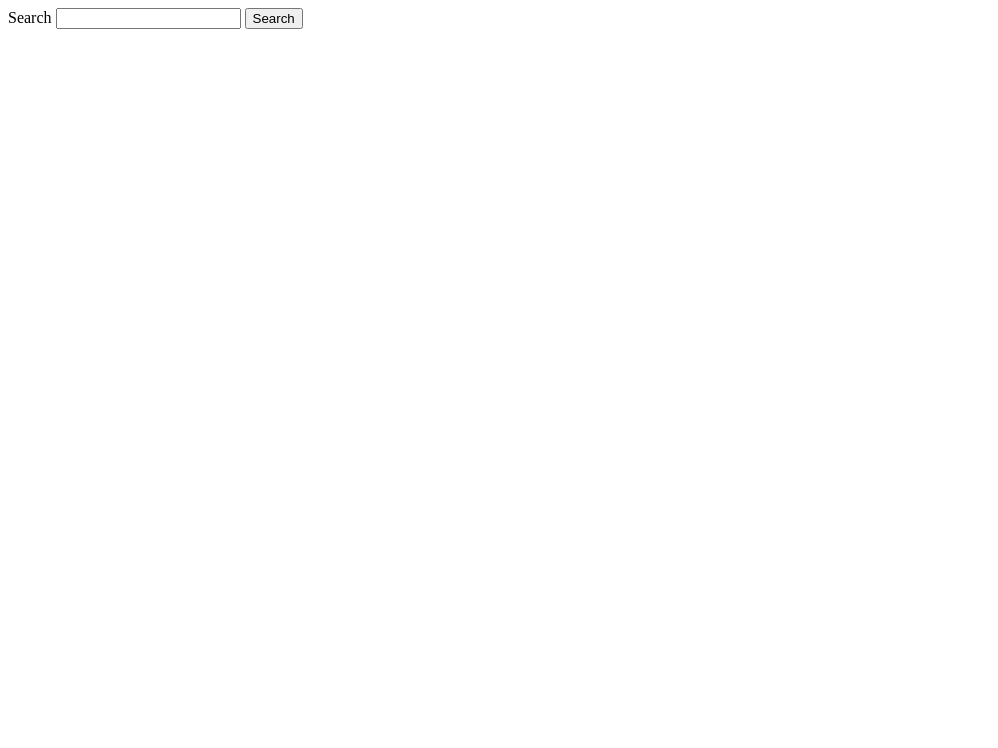
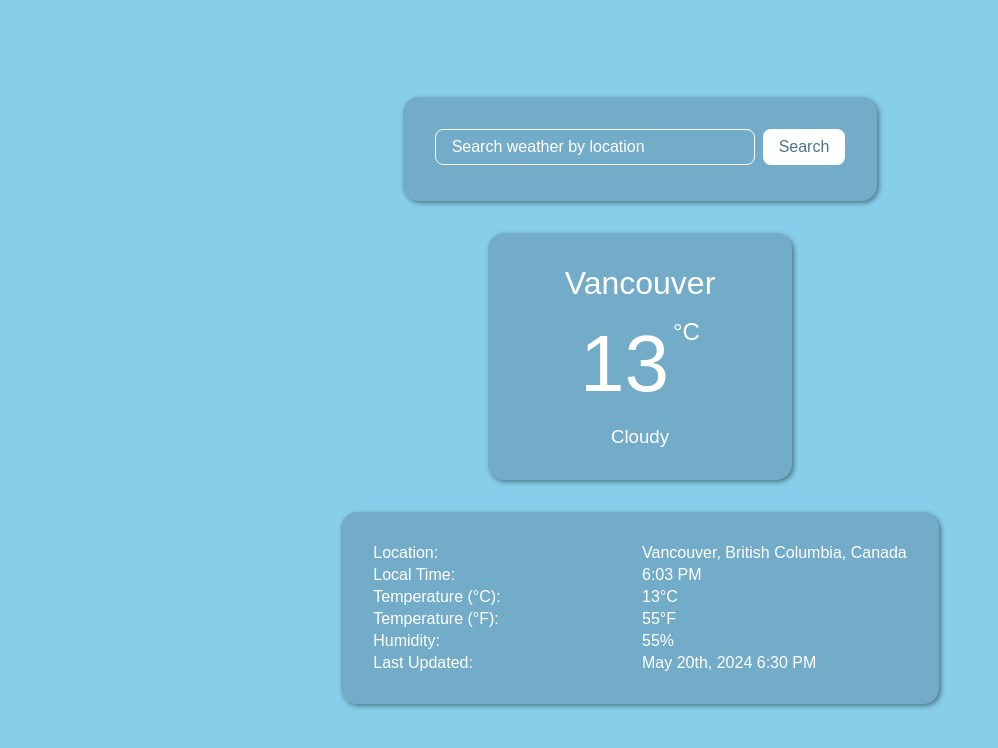
Before and after one commit to brandonwilletts/weather-app, a website built with webpack: page src/index.html in a window 1280 px wide. Shown: the whole page, without its empty margins (0-998 px from the left). Built offline with nearby package versions, Linux system fonts and the light colour scheme.

Commit message:
CSS styling

```diff
--- a/src/index.html
+++ b/src/index.html
@@ -6,13 +6,36 @@
     <title>Weather App</title>
   </head>
   <body>
+    <form action="#" method="get">
+      <div class="search-container">
+        <input
+          type="search"
+          name="search"
+          id="search"
+          placeholder="Search weather by location"
+        />
+        <button type="submit">Search</button>
+      </div>
+      <span class="error"></span>
+    </form>
     <div class="container">
-      <form action="#" method="get">
-        <label for="search">Search</label>
-        <input type="search" name="search" id="search" />
-        <button type="submit">Search</button>
-        <span class="error"></span>
-      </form>
+      <h1>Vancouver</h1>
+      <div class="temp">13<span class="degree">°C</span></div>
+      <div class="condition">Cloudy</div>
+    </div>
+    <div class="info">
+      <div>Location:</div>
+      <div>Vancouver, British Columbia, Canada</div>
+      <div>Local Time:</div>
+      <div>6:03 PM</div>
+      <div>Temperature (°C):</div>
+      <div>13°C</div>
+      <div>Temperature (°F):</div>
+      <div>55°F</div>
+      <div>Humidity:</div>
+      <div>55%</div>
+      <div>Last Updated:</div>
+      <div>May 20th, 2024 6:30 PM</div>
     </div>
   </body>
 </html>
--- a/src/index.js
+++ b/src/index.js
@@ -11,7 +11,7 @@ form.addEventListener("submit", (event) => {
     form.reset();
     errorText.textContent = "";
   } else {
-    errorText.textContent = "Please enter search";
+    errorText.textContent = "Please enter valid search";
   }
 });
 
@@ -21,8 +21,9 @@ async function getWeatherData(search) {
     `https://api.weatherapi.com/v1/current.json?key=${APIKEY}&q=${search}`
   );
   const weatherDataRaw = await response.json();
-  const weatherData = new Weather(weatherDataRaw);
-  return weatherData;
+  //const weatherData = new Weather(weatherDataRaw);
+  //return weatherData;
+  return console.log(weatherDataRaw);
 }
 
 class Weather {
@@ -31,12 +32,12 @@ class Weather {
       city: weatherData.location.name,
       region: weatherData.location.region,
       country: weatherData.location.country,
+      time: weatherData.location.localtime,
     }),
       (this.weather = {
         condition: weatherData.current.condition.text,
-        iconURL: weatherData.current.condition.icon,
-        temperatureF: weatherData.current.temp_f,
-        temperatureC: weatherData.current.temp_c,
+        tempF: weatherData.current.temp_f,
+        tempC: weatherData.current.temp_c,
         humidity: weatherData.current.humidity,
         lastUpdated: weatherData.current.last_updated,
       });
--- a/src/style.css
+++ b/src/style.css
@@ -1,7 +1,124 @@
 :root {
   --error: red;
+  --skyblue: skyblue;
+  --skyblue-shadow: rgb(76, 118, 134);
+  --white: white;
+  --white-hover: rgb(243, 243, 243);
+  --info-bg: rgba(37, 37, 63, 0.2);
+  font-family: Arial, Helvetica, sans-serif;
+}
+
+body {
+  display: flex;
+  flex-direction: column;
+  justify-content: center;
+  align-items: center;
+  padding: 0;
+  margin: 0;
+  background-color: var(--skyblue);
+  color: var(--white);
+  height: 100vh;
+  gap: 32px;
+}
+
+form {
+  display: flex;
+  flex-direction: column;
+  color: var(--white);
+  background-color: var(--info-bg);
+  box-shadow: 2px 2px 5px var(--skyblue-shadow);
+  border-radius: 16px;
+  padding: 32px;
+  gap: 4px;
+}
+
+.search-container {
+  display: flex;
+  flex-direction: row;
+  gap: 8px;
+}
+
+input,
+input:active {
+  padding: 8px 16px;
+  border-radius: 8px;
+  color: var(--white);
+  font-size: 12pt;
+  background-color: transparent;
+  border: 1px solid var(--white);
+  outline: none;
+  min-width: 320px;
+}
+
+input::placeholder {
+  color: var(--white);
+}
+
+button {
+  padding: 8px 16px;
+  border-radius: 8px;
+  font-size: 12pt;
+  background-color: var(--white);
+  color: var(--skyblue-shadow);
+  border: none;
+}
+
+button:hover {
+  background-color: var(--white-hover);
 }
 
 .error {
-  color: var(--error);
+  color: var(--white);
+  font-size: 10pt;
+  margin-left: 4px;
 }
+
+.container {
+  display: flex;
+  flex-direction: column;
+  justify-content: center;
+  align-items: center;
+  padding: 32px;
+  width: fit-content;
+  min-width: 240px;
+  border-radius: 16px;
+  background-color: var(--info-bg);
+  gap: 16px;
+  box-shadow: 2px 2px 5px var(--skyblue-shadow);
+}
+
+h1 {
+  padding: 0;
+  margin: 0;
+  font-size: 24pt;
+  font-weight: 500;
+}
+
+.degree {
+  font-size: 18pt;
+  margin-left: 4px;
+  vertical-align: top;
+}
+
+.temp {
+  font-size: 60pt;
+}
+
+.condition {
+  font-size: 14pt;
+}
+
+.info {
+  display: grid;
+  grid-template-rows: repeat(6, 1fr);
+  grid-template-columns: repeat(2, 1fr);
+  gap: 4px;
+  width: fit-content;
+  height: fit-content;
+  min-width: 320px;
+  padding: 32px;
+  border-radius: 16px;
+  background-color: var(--info-bg);
+  font-size: 12pt;
+  box-shadow: 2px 2px 5px var(--skyblue-shadow);
+}
```
